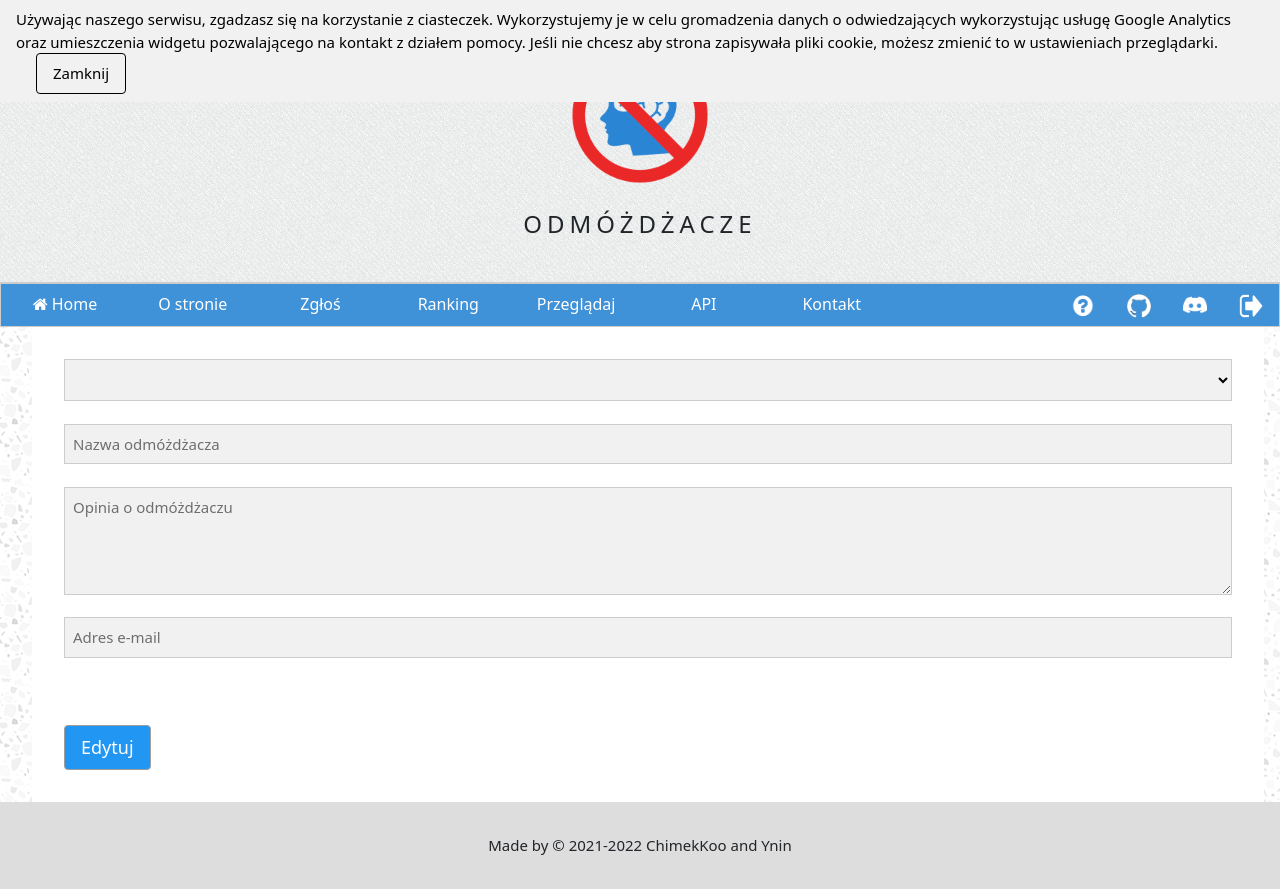
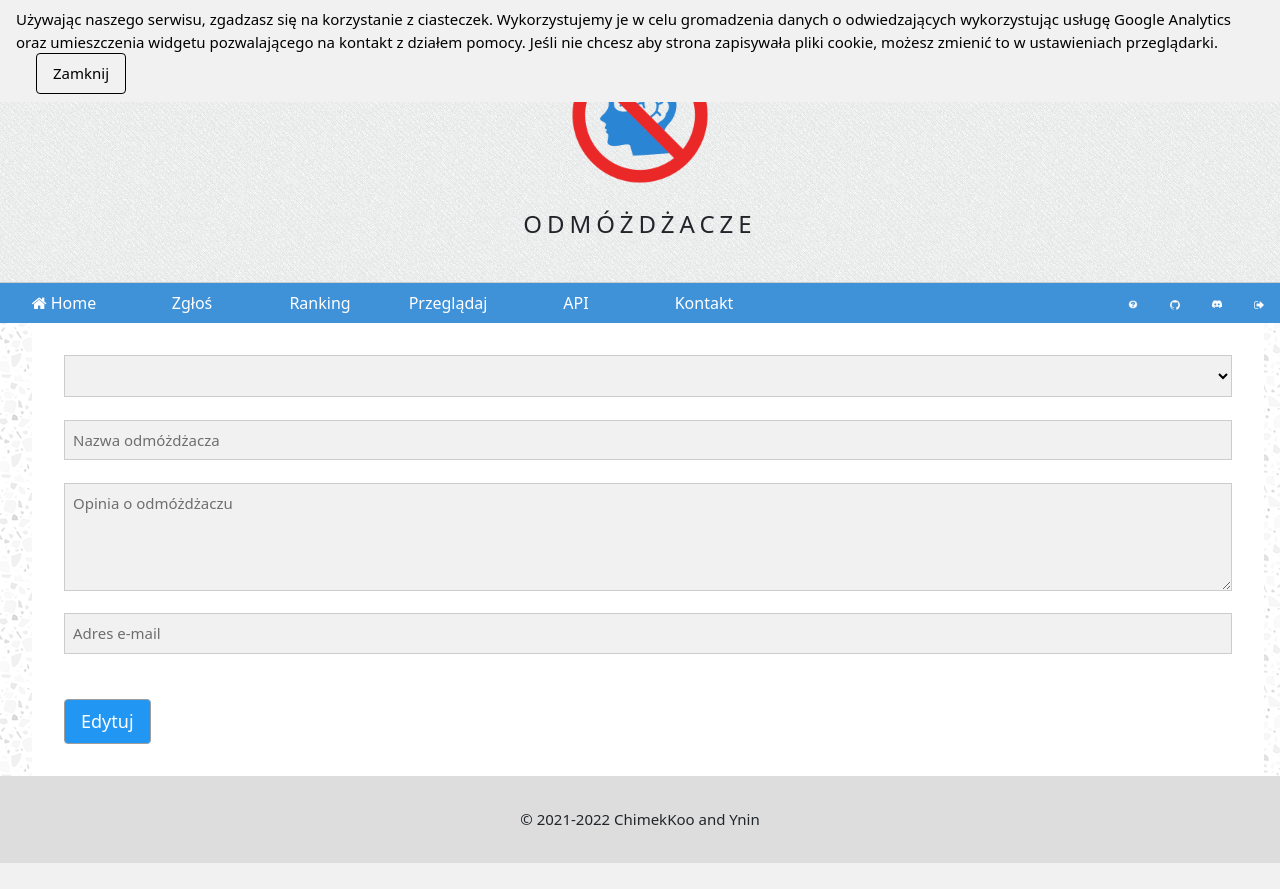
Before and after one commit to ChimekKoo/odmozdzacze, a Flask app: template templates/edit_report.html in a window 1280 px wide. After the commit the page ends 863 px from the top, so only its background shows below. Run offline with Flask 2, Linux system fonts and the light colour scheme; the template is opened without the code that fills it, so the values that code supplies are empty; some libraries are stand-ins or nearby versions.

Commit message:
Browsing reports and lot of other changes

```diff
--- a/constants.py
+++ b/constants.py
@@ -1,5 +1,5 @@
 API_CURRENT_VERSION = "1"
 API_ENTRYPOINT = f"/api/v{API_CURRENT_VERSION}"
-DEBUG = True # Don't commit to maser branch when DEBUG is set to True!
+DEBUG = True # There's a bug: cannot iterate over cursor object returned by categories_col.find() when DEBUG == False.
 ALPHANUMERIC = "0123456789qwertyuiopasdfghjklzxcvbnmQWERTYUIOPASDFGHJKLZXCVBNM"
 API_TOKEN_SIZE = 64
--- a/main.py
+++ b/main.py
@@ -1,3 +1,5 @@
+from asyncio import QueueEmpty
+from tkinter.tix import Tree
 from flask import Flask, render_template, request, redirect, url_for, abort, session, jsonify
 from datetime import datetime
 import werkzeug
@@ -17,7 +19,8 @@ app.secret_key = cred["secret_key"]
 
 blank_reportdict = {
     "id": "",
-    "datetime": "",
+    "edittime": "",
+    "inserttime": "",
     "category": "",
     "name": "",
     "content": "",
@@ -35,20 +38,13 @@ def error_404(e):
             "description": "Resource not found - check url."
         }), 404
     else:
-        return render_template("error.html", error_num="404", error_name="Nie znaleziono", admin=check_if_logged(), redirect_to=redirect_to)
+        return render_template("error.html", error_code="404", error_name="Nie znaleziono", admin=check_if_logged(), redirect_to=redirect_to)
 
 
 @app.route("/")
 def index():
     redirect_to = url64.encode(request.url)
     return render_template("index.html", admin=check_if_logged(), redirect_to=redirect_to)
-
-
-@app.route("/about")
-def about():
-    redirect_to = url64.encode(request.url)
-    return render_template("about.html", admin=check_if_logged(), redirect_to=redirect_to)
-
 
 @app.route("/ranking")
 def ranking():
@@ -63,59 +59,50 @@ def ranking():
 def browse():
     redirect_to = url64.encode(request.url)
 
-    # request_args = request_args_to_dict({"q": "", "category": "", "per-page": "10", "verified": "on"})
-    #
-    # if request_args["verified"] == "verified":
-    #     request_args["verified"] = True
-    # elif request_args["verified"] == "unverified":
-    #     request_args["verified"] = False
-    # else:
-    #     request_args["verified"] = ""
-    #
-    # request_args["q"] = request_args["q"].lower()
-    #
-    # elements = cursor_to_list(reports_col.find({
-    #     "name": request_args["q"],
-    #     "category": request_args["category"],
-    #     "verified": request_args["verified"]
-    # }))
-    #
-    # per_page = str(request_args["per-page"])
-    #
-    # try:
-    #     per_page = int(per_page)
-    # except ValueError:
-    #     per_page = len(elements)
-    #
-    # if len(elements) > per_page:
-    #     elements = elements[:per_page]
+    categories = cursor_to_list(categories_col.find(), "name")
 
     query = {}
-    for arg in ["q", "category", "verified", "per-page"]:
-        try:
-            request.args[arg]
-        except KeyError:
-            pass
-        else:
-            if request.args[arg] != "":
+    fields = {"name": "", "category": "", "verified": ""}
 
-                if arg == "per-page":
-                    per_page = request.args[arg]
-                elif arg == "verified":
-                    if request.args[arg] == "verified":
-                        query[arg] = True
-                    elif request.args[arg] == "unverified":
-                        query[arg] = False
-                    else:
-                        continue
-                else:
-                    query[arg] = request.args[arg]
+    try:
+        request.args["q"]
+    except KeyError:
+        pass
+    else:
+        query["name"] = {"$regex": request.args["q"].lower()}
+        fields["name"] = request.args["q"].lower()
+
+    try:
+        request.args["category"]
+    except KeyError:
+        pass
+    else:
+        if request.args["category"] in categories:
+            query["category"] = request.args["category"]
+            fields["category"] = request.args["category"]
+
+    try:
+        request.args["verified"]
+    except KeyError:
+        pass
+    else:
+        if request.args["verified"] == "verified":
+            query["verified"] = True
+            fields["verified"] = True
+        elif request.args["verified"] == "unverified":
+            query["verified"] = False
+            fields["verified"] = False
+
+    if query == {}:
+        query = {"verified": True}
+        fields["verified"] = True
 
     elements = cursor_to_list(reports_col.find(query))
 
     return render_template("browse.html",
                            elements=elements,
-                           categories=cursor_to_list(categories_col.find(), "name"),
+                           fields=fields,
+                           categories=categories,
                            admin=check_if_logged(),
                            redirect_to=redirect_to)
 
@@ -248,12 +235,15 @@ def edit_report(reportid):
 
                 else:
 
+                    edit_time = datetime.now().strftime("%Y-%m-%d %H:%M:%S")
+
                     reports_col.update_one({"id": reportid}, {
                         "$set": {
                             "category": request.form["category"],
-                            "name": request.form["name"],
+                            "name": all_lowercase(request.form["name"]),
                             "content": request.form["content"],
-                            "email": request.form["email"]
+                            "email": request.form["email"],
+                            "edittime": edit_time
                         }
                     })
 
@@ -331,16 +321,17 @@ def report():
 
         else:
 
-            report_date_time = datetime.now().strftime("%Y-%m-%d %H:%M:%S")
+            insert_time = datetime.now().strftime("%Y-%m-%d %H:%M:%S")
 
             ids = cursor_to_list(reports_col.find(), "id")
             report_id = generate_id(ids)
 
             reports_col.insert_one({
                 "id": report_id,
-                "datetime": report_date_time,
+                "inserttime": insert_time,
+                "edittime": insert_time,
                 "category": request.form["category"],
-                "name": request.form["name"],
+                "name": all_lowercase(request.form["name"]),
                 "content": request.form["content"],
                 "email": request.form["email"],
                 "verified": False
--- /dev/null
+++ b/templates/admin_panel.html
@@ -0,0 +1,6 @@
+{% extends "base.html" %}
+
+{% block title %}Panel administratora - {% endblock %}
+
+{% block content %}
+{% endblock %}
--- a/templates/base.html
+++ b/templates/base.html
@@ -13,8 +13,14 @@
     <link rel="stylesheet" href="https://cdnjs.cloudflare.com/ajax/libs/font-awesome/4.7.0/css/font-awesome.min.css">
     <link href="https://cdn.jsdelivr.net/npm/bootstrap@5.0.0-beta1/dist/css/bootstrap.min.css" rel="stylesheet" integrity="sha384-giJF6kkoqNQ00vy+HMDP7azOuL0xtbfIcaT9wjKHr8RbDVddVHyTfAAsrekwKmP1" crossorigin="anonymous">
 
+    <style>
+        img.navbar-img {
+            width: 10px;
+        }
+    </style>
+
 </head>
-<body style="margin: 0px; position: relative;">
+<body style="min-height: 100vh; display: flex; flex-direction: column;">
 
     <div class="w3-container w3-light-grey w3-text-black w3-padding" id="cookies-popup" style="position:fixed">
         <span>
@@ -35,33 +41,32 @@
         <header class="w3-container w3-xlarge w3-padding" style="letter-spacing:5px; text-transform: uppercase;">odmóżdżacze</header>
     </div>
 
-    <div class="w3-bar w3-border" style="font-size:16px; background-color: #3f91d8">
-        <a href="{{ url_for('index') }}" class="w3-bar-item w3-button w3-hover-blue w3-padding w3-text-white" style="width:10%"><i class="fa fa-home"></i> Home</a>
-        <a href="{{ url_for('about') }}" class="w3-bar-item w3-button w3-padding w3-text-white" style="width:10%">O stronie</a>
-        <a href="{{ url_for('report') }}" class="w3-bar-item w3-button w3-padding w3-text-white" style="width:10%">Zgłoś</a>
-        <a href="{{ url_for('ranking') }}" class="w3-bar-item w3-button w3-padding w3-text-white" style="width:10%">Ranking</a>
-        <a href="{{ url_for('browse') }}" class="w3-bar-item w3-button w3-padding w3-text-white" style="width:10%">Przeglądaj</a>
-        <a href="{{ url_for('developer') }}" class="w3-bar-item w3-button w3-padding w3-text-white" style="width:10%">API</a>
-        <a href="{{ url_for('contact') }}" class="w3-bar-item w3-button w3-padding w3-text-white" style="width:10%">Kontakt</a>
+    <nav class="w3-bar" style="font-size: 16px; background-color: #3f91d8">
+        <a href="{{ url_for('index') }}" class="w3-bar-item w3-button w3-hover-blue w3-padding w3-text-white" style="width:10%"><i class="fa fa-home"></i>&nbsp;Home</a>
+        <a href="{{ url_for('report') }}" class="w3-bar-item w3-button w3-hover-blue w3-padding w3-text-white" style="width:10%">Zgłoś</a>
+        <a href="{{ url_for('ranking') }}" class="w3-bar-item w3-button w3-hover-blue w3-padding w3-text-white" style="width:10%">Ranking</a>
+        <a href="{{ url_for('browse') }}" class="w3-bar-item w3-button w3-hover-blue w3-padding w3-text-white" style="width:10%">Przeglądaj</a>
+        <a href="{{ url_for('developer') }}" class="w3-bar-item w3-button w3-hover-blue w3-padding w3-text-white" style="width:10%">API</a>
+        <a href="{{ url_for('contact') }}" class="w3-bar-item w3-button w3-hover-blue w3-padding w3-text-white" style="width:10%">Kontakt</a>
         {% if admin == false %}
-            <a href="{{ url_for('login', redirect=redirect_to) }}" class="w3-bar-item w3-button w3-padding w3-right w3-text-white">
-                <img src="{{ url_for('static', filename='user_icon.png') }}" title="Logowanie" alt="Logowanie" width="24px" height="24px">
+            <a href="{{ url_for('login', redirect=redirect_to) }}" class="w3-bar-item w3-hover-blue w3-button w3-padding w3-right w3-text-white">
+                <img src="{{ url_for('static', filename='user_icon.png') }}" title="Logowanie" alt="Logowanie" class="navbar-img">
             </a>
         {% else %}
-            <a href="{{ url_for('logout', redirect=redirect_to) }}" class="w3-bar-item w3-button w3-padding w3-right w3-text-white">
-                <img src="{{ url_for('static', filename='logout_icon.png') }}" title="Wyloguj" alt="Wyloguj" width="24px" height="24px">
+            <a href="{{ url_for('logout', redirect=redirect_to) }}" class="w3-bar-item w3-hover-blue w3-button w3-padding w3-right w3-text-white">
+                <img src="{{ url_for('static', filename='logout_icon.png') }}" title="Wyloguj" alt="Wyloguj" class="navbar-img">
             </a>
         {% endif %}
-        <a href="https://discord.gg/AKcwtD2ev8" target="_blank" class="w3-bar-item w3-button w3-padding w3-right">
-            <img src="{{ url_for('static', filename='discord_logo.png') }}" title="Discord" alt="Discord" width="24px" height="24px">
+        <a href="https://discord.gg/AKcwtD2ev8" target="_blank" class="w3-bar-item w3-hover-blue w3-button w3-padding w3-right">
+            <img src="{{ url_for('static', filename='discord_logo.png') }}" title="Discord" alt="Discord" class="navbar-img">
         </a>
-        <a href="http://github.com/odmozdzacze/odmozdzacze" target="_blank" class="w3-bar-item w3-button w3-padding w3-right">
-            <img src="{{ url_for('static', filename='github_logo.png') }}" title="GitHub" alt="GitHub" width="24px" height="24px">
+        <a href="http://github.com/odmozdzacze/odmozdzacze" target="_blank" class="w3-bar-item w3-hover-blue w3-button w3-padding w3-right">
+            <img src="{{ url_for('static', filename='github_logo.png') }}" title="GitHub" alt="GitHub" class="navbar-img">
         </a>
-        <a href="http://odmozdzacze.tawk.help" target="_blank" class="w3-bar-item w3-button w3-padding w3-right w3-text-white">
-            <img src="{{ url_for('static', filename='help_icon.png') }}" title="Help center" alt="Help center" width="24px" height="24px">
+        <a href="http://odmozdzacze.tawk.help" target="_blank" class="w3-bar-item w3-hover-blue w3-button w3-padding w3-right w3-text-white">
+            <img src="{{ url_for('static', filename='help_icon.png') }}" title="Help center" alt="Help center" class="navbar-img">
         </a>
-    </div>
+    </nav>
 
     <!-- Background pattern from Toptal Subtle Patterns -->
 
@@ -71,10 +76,8 @@
         </div>
     </div>
 
-    <footer class="w3-container w3-padding-32 w3-monospace" style="background-color: #dddddd">
-        <div class="w3-center">
-            <span>Made by &copy; 2021-2022 ChimekKoo and Ynin</span>
-        </div>
+    <footer class="w3-container w3-padding-32 w3-monospace" style="background-color:#dddddd; text-align:center; margin-top: auto;">
+        <span>&copy; 2021-2022 ChimekKoo and Ynin</span>
     </footer>
 
     <script type="text/javascript">
--- /dev/null
+++ b/templates/categories.html
@@ -0,0 +1,6 @@
+{% extends "base.html" %}
+
+{% block title %}Kategorie zgłoszeń - {% endblock %}
+
+{% block content %}
+{% endblock %}
--- a/templates/edit_report.html
+++ b/templates/edit_report.html
@@ -51,7 +51,7 @@
 
             <input class="w3-input w3-light-gray w3-border" type="email" name="email" placeholder="Adres e-mail" value="{{ reportdict['email'] }}" required><br>
 
-            <br><br>
+            <br>
 
             <input type="submit" class="w3-button w3-large w3-blue w3-hover-blue-grey w3-border w3-border-gray w3-round" value="Edytuj"><br>
 
--- /dev/null
+++ b/templates/new_category.html
@@ -0,0 +1,6 @@
+{% extends "base.html" %}
+
+{% block title %}Dodaj nową kategorię - {% endblock %}
+
+{% block content %}
+{% endblock %}
--- a/templates/ranking.html
+++ b/templates/ranking.html
@@ -5,7 +5,7 @@
 {% block content %}
     <div class="w3-container">
         <header class="w3-container w3-xlarge w3-padding-32 w3-center" style="letter-spacing:3px"><b>RANKING ODMÓŻDŻACZY</b></header>
-        <i>Uwaga! Ranking nie działa prawidłowo. Wktótce będzie dostępny :-)</i>
+        <i style="font-size: 20px">Uwaga! Ranking nie działa prawidłowo. Wktótce będzie dostępny :-)</i>
         <br>
         <table class="w3-table w3-table-all w3-large" style="width:50%; margin-left:auto; margin-right:auto">
             {% for reportdict in ranking_reports %}
--- a/utils.py
+++ b/utils.py
@@ -92,3 +92,6 @@ def valid_email(email):
     except email_validator.EmailNotValidError:
         return False
     return True
+
+def all_lowercase(s):
+    return "".join([x.lower() for x in s])
```
Also changed, not shown: templates/about.html (deleted, +0 -9 lines), templates/browse.html (+11 -12 lines), templates/index.html (+14 -1 lines), templates/login.html (+13 -6 lines), templates/report.html (+4 -4 lines), templates/show_report.html (+16 -12 lines), templates/suggest_new_category.html (added, +7 -0 lines). Lines whose indentation alone changed are shown as unchanged.
